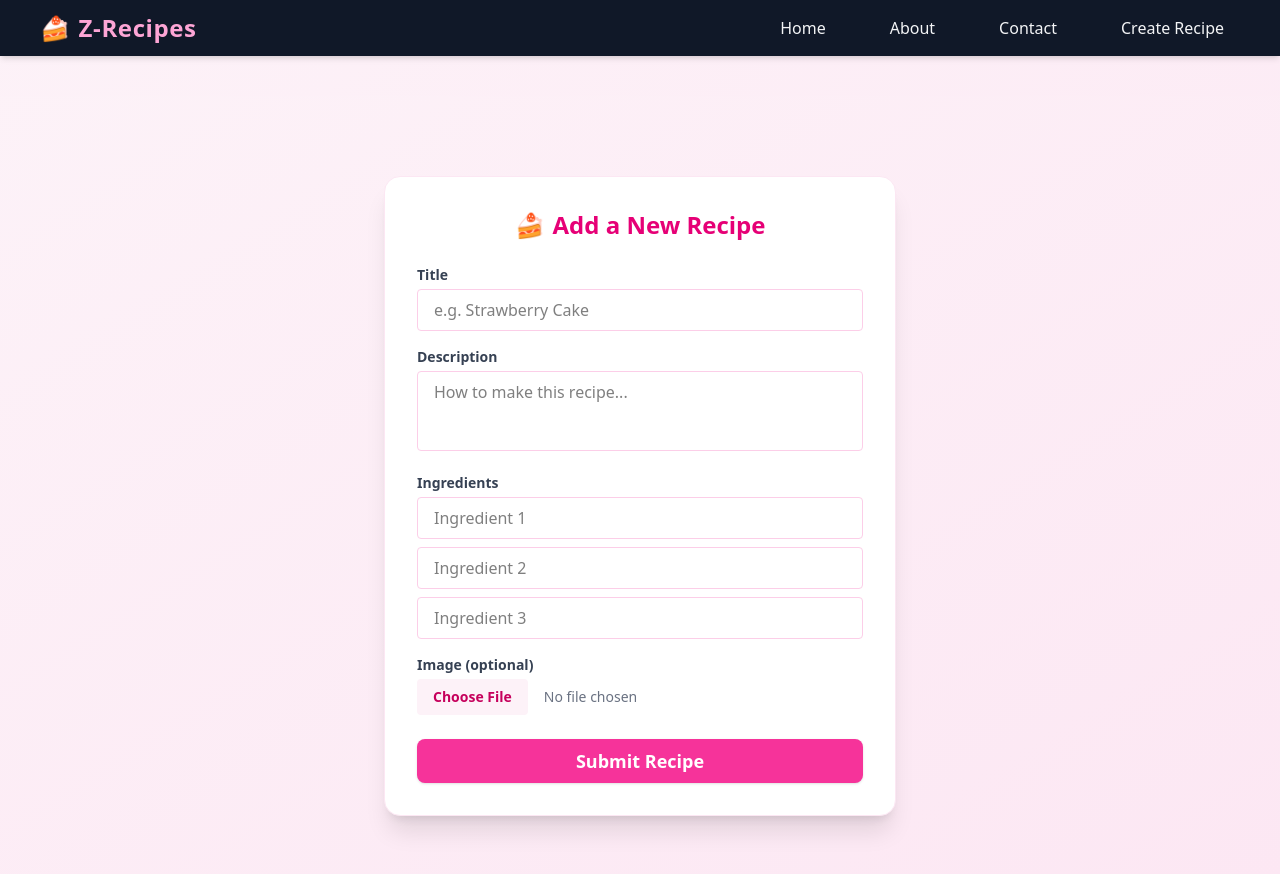
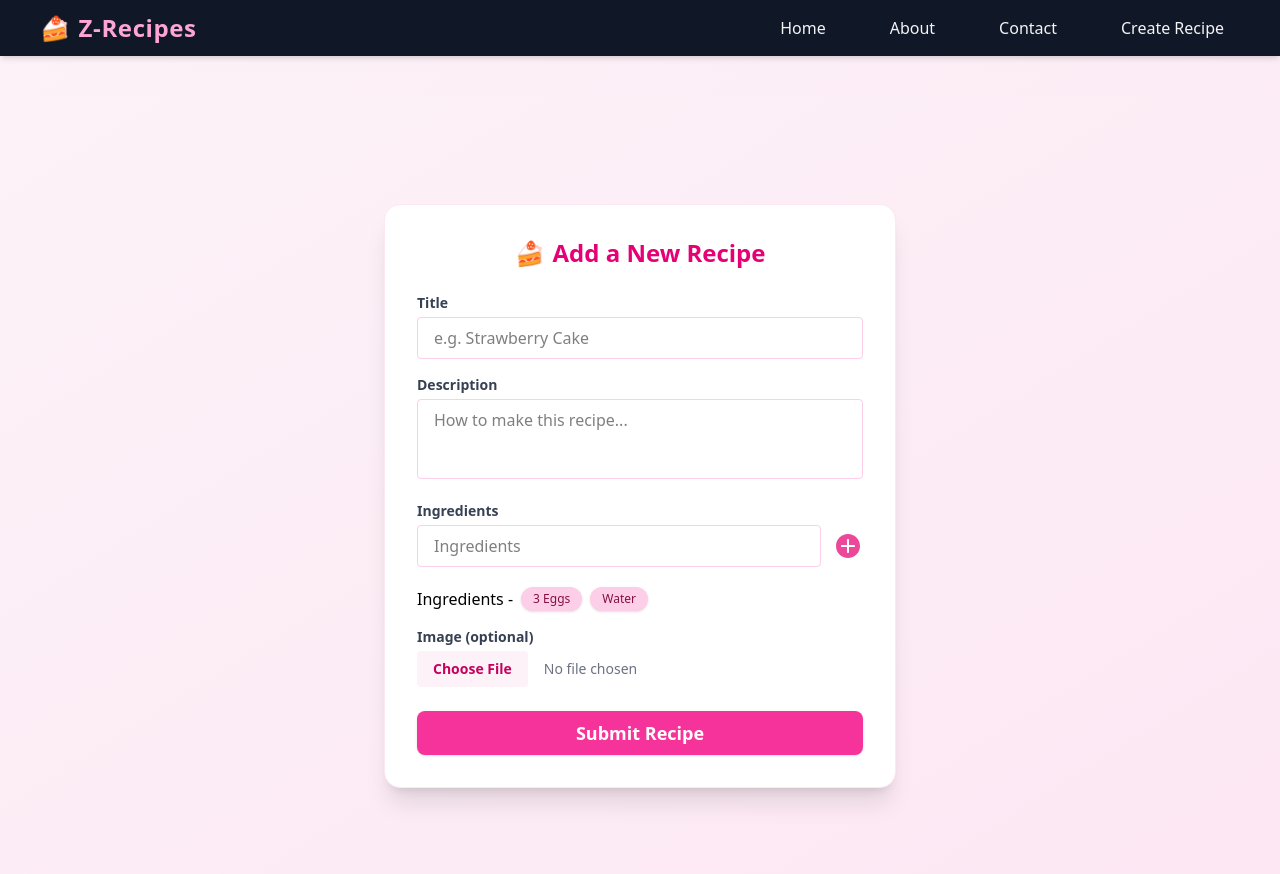
Before and after one commit to YePhone-Kyaw/Z-Recipes, a React (Vite) app in the folder frontend/: page /recipes/create in a window 1280 px wide. Shown: the top 874 px of the page. Built offline with nearby package versions, Linux system fonts and the light colour scheme.

Commit message:
create form ingredient session fix

```diff
--- a/frontend/src/pages/RecipeForm.tsx
+++ b/frontend/src/pages/RecipeForm.tsx
@@ -1,3 +1,6 @@
+import plus from '../assets/plus.svg';
+import Ingredients from '../components/Ingredients';
+
 export default function RecipeForm() {
   return (
     <div className="min-h-screen flex items-center justify-center bg-gradient-to-br from-pink-50 to-pink-100 py-10 px-2">
@@ -26,25 +29,18 @@ export default function RecipeForm() {
         </div>
         <div className="mb-4">
           <label className="block text-sm font-semibold mb-1 text-gray-700">Ingredients</label>
-          <div className="space-y-2">
+          <div className=" flex items-center gap-3">
             <input
               type="text"
               className="w-full px-4 py-2 border border-pink-200 rounded focus:outline-none focus:ring-2 focus:ring-pink-300"
-              placeholder="Ingredient 1"
+              placeholder="Ingredients"
               required
             />
-            <input
-              type="text"
-              className="w-full px-4 py-2 border border-pink-200 rounded focus:outline-none focus:ring-2 focus:ring-pink-300"
-              placeholder="Ingredient 2"
-              required
-            />
-            <input
-              type="text"
-              className="w-full px-4 py-2 border border-pink-200 rounded focus:outline-none focus:ring-2 focus:ring-pink-300"
-              placeholder="Ingredient 3"
-              required
-            />
+            <img className='cursor-pointer' src={plus} />
+          </div>
+          <div className='flex gap-2 mt-5'>
+            <h4>Ingredients - </h4>
+          <Ingredients ingredients={['3 Eggs', 'Water']}/>
           </div>
         </div>
         <div className="mb-6">
```
Also changed, not shown: frontend/src/assets/plus.svg (added).
